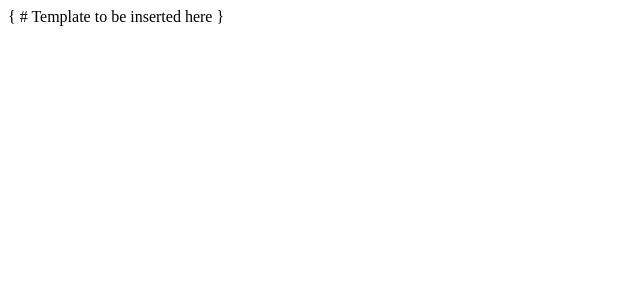
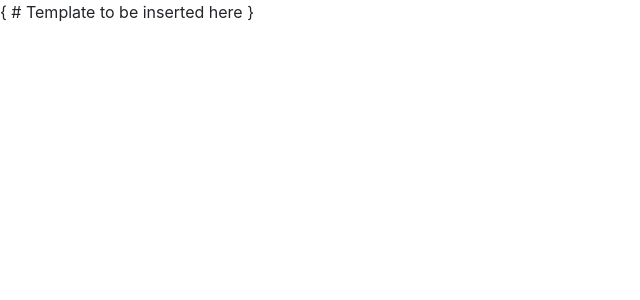
Before and after one commit to Code-Institute-Submissions/Simocaso-ms3-casoni_MayResub, a Flask app: template templates/layout/base.html in a window 1280 px wide. Shown: the top 300 px of the page, without its empty margins (0-640 px from the left). Run offline with Flask 2, Linux system fonts and the light colour scheme; the template is opened without the code that fills it, so the values that code supplies are empty; some libraries are stand-ins or nearby versions.

Commit message:
adding bootstrap favicons and stylesheets links

```diff
--- a/templates/layout/base.html
+++ b/templates/layout/base.html
@@ -3,6 +3,7 @@
 <head>
     <meta charset="UTF-8">
     <meta name="viewport" content="width=device-width, initial-scale=1.0">
+    {% include 'layout/header.html' %}
     <title>Login page</title>
 </head>
 <body>
@@ -11,5 +12,7 @@
         { # Template to be inserted here }
     {% endblock %}
 
+    {% include 'layout/scripts.html' %}
+
 </body>
 </html>
--- a/templates/layout/header.html
+++ b/templates/layout/header.html
@@ -0,0 +1,8 @@
+<meta charset="UTF-8">
+<meta name="viewport" content="width=device-width, initial-scale=1.0">
+<meta http-equiv="X-UA-Compatible" content="ie=edge">
+<link rel="icon" type="image/x-icon" href="{{url_for('static', filename='img/favicon.ico')}}" />
+<link rel="stylesheet" href="https://cdn.jsdelivr.net/npm/bootstrap@latest/dist/css/bootstrap.min.css">
+<link href="https://fonts.googleapis.com/icon?family=Material+Icons" rel="stylesheet">
+<link rel="stylesheet" href="{{url_for('static', filename='css/theme.css')}}" type="text/css">
+<link rel="stylesheet" href="{{url_for('static', filename='css/style.css')}}" type="text/css">
```
